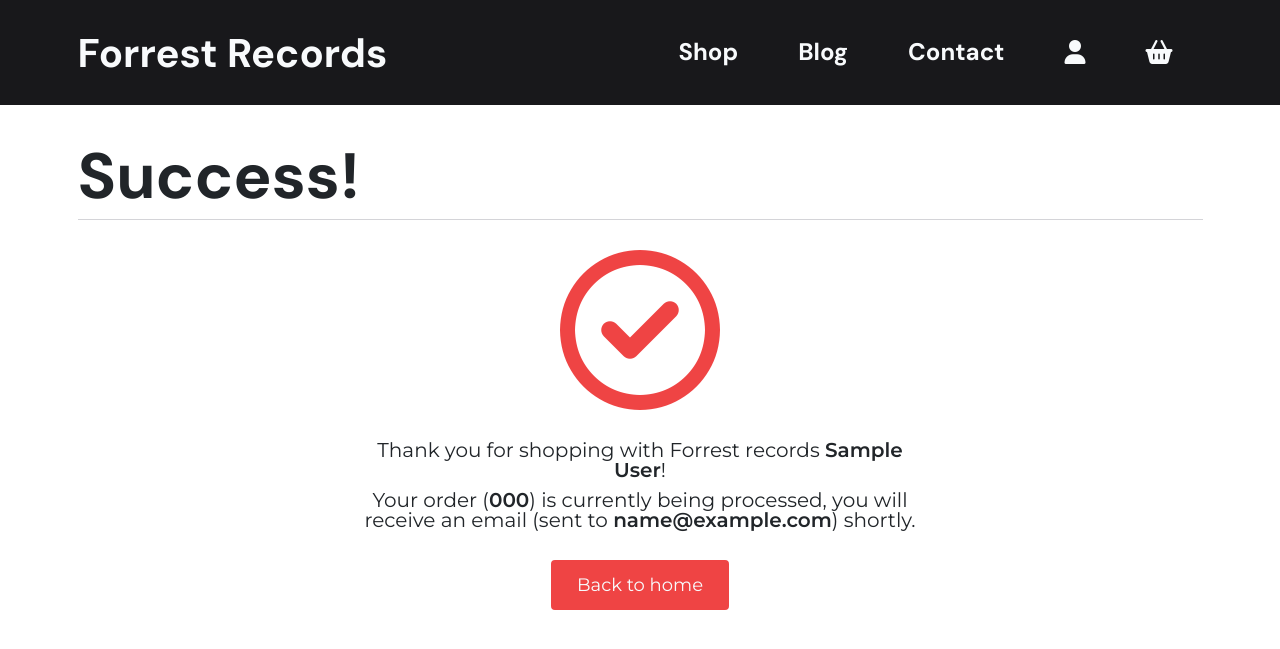
After one commit to SamuelJForrest/forrest-records, a Django app: page /checkout/checkout_success/000 in a window 1280 px wide. The commit adds this page. Shown: the top 649 px of the page. Run offline with Django 3.2, Linux system fonts and the light colour scheme; tables that the repository leaves empty hold one stand-in row (values such as "Sample post"); parts of the project's set-up code (start-up, migrations or seed data) failed here and were passed over; some libraries are stand-ins or nearby versions.

Commit message:
IMP: added checkout and checkout success page

```diff
--- a/bag/templates/bag/bag.html
+++ b/bag/templates/bag/bag.html
@@ -44,7 +44,7 @@
                             <p>£{{ grand_total }}</p>
                         </div>
                     </div>
-                    <a href="#" class="button w-100 text-center mt-3">Proceed to checkout</a>
+                    <a href="{% url 'checkout' %}" class="button w-100 text-center mt-3">Proceed to checkout</a>
                 </div>
             </div>
         </div>
--- a/bag/views.py
+++ b/bag/views.py
@@ -2,6 +2,7 @@ from django.shortcuts import render, redirect, reverse, get_object_or_404, HttpR
 from django.contrib import messages
 
 from products.models import Product
+
 
 def view_bag(request):
     """
--- a/checkout/admin.py
+++ b/checkout/admin.py
@@ -38,8 +38,8 @@ class OrderAdmin(admin.ModelAdmin):
         'country',
         'postcode',
         'town_or_city',
-        'street_address1',
-        'street_address2',
+        'address1',
+        'address2',
         'county',
         'delivery_cost',
         'order_total',
--- /dev/null
+++ b/checkout/templates/checkout/checkout-success.html
@@ -0,0 +1,38 @@
+{% extends 'base.html' %}
+
+{% block extra_title %}
+ - Basket
+{% endblock %}
+
+{% block page_header %}
+    <div class="container">
+        <div class="row">
+            <div class="col-12">
+                <div class="page-header d-flex flex-column flex-md-row justify-content-md-between align-items-md-end mb-3 mb-lg-5">
+                    <h1>{{ page_title }}</h1>
+                </div>
+            </div>
+        </div>
+    </div>
+{% endblock %}
+
+{% block content %}
+<div class="checkout-success">
+    <div class="container">
+        <div class="row">
+            <div class="col-md-6 mx-md-auto text-center">
+                <div class="checkout-success-icon">
+                    <i class="fa-regular fa-circle-check"></i>
+                </div>
+                <p class="mb-3">Thank you for shopping with Forrest records <strong>{{ order.full_name }}</strong>!</p>
+                <p class="mb-5">Your order (<strong>{{ order.order_number }}</strong>) is currently being processed, you will receive an email (sent to <strong>{{ order.email }}</strong>) shortly.</p>
+                <a href="{% url 'home' %}" class="button">Back to home</a>
+            </div>
+        </div>
+    </div>
+</div>
+{% endblock %}
+
+{% block scripts %}
+    {{ block.super }}
+{% endblock %}
--- /dev/null
+++ b/checkout/urls.py
@@ -0,0 +1,11 @@
+from django.urls import path
+from . import views
+
+urlpatterns = [
+    path('', views.checkout, name='checkout'),
+    path(
+        'checkout_success/<order_number>',
+        views.checkout_success,
+        name='checkout_success'
+    ),
+]
--- a/checkout/views.py
+++ b/checkout/views.py
@@ -1,3 +1,123 @@
-from django.shortcuts import render
+from django.shortcuts import render, redirect, reverse, get_object_or_404
+from django.contrib import messages
+from django.conf import settings
 
-# Create your views here.
+from .forms import OrderForm
+from .models import Order, OrderLineItem
+from products.models import Product
+from bag.contexts import bag_contents
+
+import stripe
+
+
+def checkout(request):
+    stripe_public_key = settings.STRIPE_PUBLIC_KEY
+    stripe_secret_key = settings.STRIPE_SECRET_KEY
+
+    if request.method == 'POST':
+        bag = request.session.get('bag', {})
+
+        form_data = {
+            'full_name': request.POST['full_name'],
+            'email': request.POST['email'],
+            'phone_number': request.POST['phone_number'],
+            'country': request.POST['country'],
+            'postcode': request.POST['postcode'],
+            'town_or_city': request.POST['town_or_city'],
+            'address1': request.POST['address1'],
+            'address2': request.POST['address2'],
+            'county': request.POST['county'],
+        }
+        order_form = OrderForm(form_data)
+
+        if order_form.is_valid():
+            order = order_form.save()
+            for item_id, item_data in bag.items():
+                try:
+                    product = Product.objects.get(id=item_id)
+                    if isinstance(item_data, int):
+                        order_line_item = OrderLineItem(
+                            order=order,
+                            product=product,
+                            quantity=item_data,
+                        )
+                        order_line_item.save()
+                    else:
+                        for size, quantity in item_data['items_by_size'].items():
+                            order_line_item = OrderLineItem(
+                                order=order,
+                                product=product,
+                                quantity=quantity,
+                                product_size=size,
+                            )
+                            order_line_item.save()
+                except Product.DoesNotExist:
+                    messages.error(request, (
+                        "One of the products in your bag wasn't "
+                        "found in our database. "
+                        "Please call us for assistance!")
+                    )
+                    order.delete()
+                    return redirect(reverse('view_bag'))
+
+            request.session['save_info'] = 'save-info' in request.POST
+            return redirect(reverse('checkout_success', args=[order.order_number]))
+        else:
+            messages.error(request, 'There was an error with your form. \
+                Please double check your information.')
+    else:
+        bag = request.session.get('bag', {})
+        if not bag:
+            messages.error(request, "There's nothing in your bag at the moment")
+            return redirect(reverse('products'))
+
+        current_bag = bag_contents(request)
+        total = current_bag['grand_total']
+        stripe_total = round(total * 100)
+        stripe.api_key = stripe_secret_key
+        intent = stripe.PaymentIntent.create(
+            amount=stripe_total,
+            currency=settings.STRIPE_CURRENCY,
+        )
+
+        order_form = OrderForm()
+
+    if not stripe_public_key:
+        messages.warning(
+            request,
+            'Stripe public key is missing. Did you forget to set it in your environment?')
+
+    template = 'checkout/checkout.html'
+    page_title = 'Checkout'
+    context = {
+        'order_form': order_form,
+        'page_title': page_title,
+        'stripe_public_key': stripe_public_key,
+        'client_secret': intent.client_secret,
+    }
+
+    return render(request, template, context)
+
+
+def checkout_success(request, order_number):
+    """
+    Handles successful checkouts
+    """
+
+    save_info = request.session.get('save-info')
+    order = get_object_or_404(Order, order_number=order_number)
+    messages.success(request, f'Order successfully processed! \
+        Your order number is {order_number}. A confirmation \
+        email will be sent to {order.email}.')
+
+    if 'bag' in request.session:
+        del request.session['bag']
+
+    template = 'checkout/checkout-success.html'
+    page_title = 'Success!'
+    context = {
+        'order': order,
+        'page_title': page_title
+    }
+
+    return render(request, template, context)
--- a/forrest_records/urls.py
+++ b/forrest_records/urls.py
@@ -27,4 +27,5 @@ urlpatterns = [
     path('profile/', include('profiles.urls')),
     path('artists/', include('artists.urls')),
     path('bag/', include('bag.urls')),
+    path('checkout/', include('checkout.urls')),
 ] + static(settings.MEDIA_URL, document_root=settings.MEDIA_ROOT)
--- a/static/css/_components.scss
+++ b/static/css/_components.scss
@@ -2,6 +2,7 @@
 @import 'components/basket';
 @import 'components/blogs';
 @import 'components/buttons';
+@import 'components/checkout';
 @import 'components/header';
 @import 'components/homepage';
 @import 'components/products';
--- a/static/css/base.css
+++ b/static/css/base.css
@@ -275,11 +275,11 @@ table {
   align-items: center;
 }
 .basket.__empty .basket-icon i {
-  font-size: 8.5rem;
-  background: #18181b;
+  font-size: 10rem;
+  background: #ef4444;
   color: #f8fafc;
-  height: 15rem;
-  width: 15rem;
+  height: 20rem;
+  width: 20rem;
   border-radius: 50%;
   display: flex;
   justify-content: center;
@@ -436,6 +436,86 @@ table {
   padding: 1rem 2rem;
   font-size: 2rem;
   transition: all 0.5s;
+}
+
+.checkout {
+  background-image: linear-gradient(to bottom, #fff 40%, #18181b 40%);
+  padding: 1.6rem 0 15rem 0;
+}
+@media screen and (min-width: 992px) {
+  .checkout {
+    padding: 1.6rem 0 3.2rem 0;
+  }
+}
+.checkout-form fieldset {
+  background: #d4d4d8;
+  border-radius: 0.4rem;
+  padding: 2rem;
+  margin-bottom: 2rem;
+}
+@media screen and (min-width: 992px) {
+  .checkout-form fieldset.form-details {
+    padding: 3rem 5rem;
+    margin-bottom: 0;
+  }
+  .checkout-form fieldset.form-payment {
+    padding: 3rem 4.2rem;
+    margin-bottom: 2.4rem;
+  }
+}
+.checkout-form legend {
+  margin-bottom: 1.6rem;
+}
+.checkout-form label {
+  font-weight: 600;
+}
+.checkout-form input,
+.checkout-form select {
+  font-size: 1.6rem;
+  padding: 0.5rem 1rem;
+  border-radius: 0.4rem;
+}
+.checkout-form #card-errors {
+  padding: 2rem 0 0 0;
+  text-align: center;
+  color: #ef4444;
+}
+.checkout-checkbox {
+  position: relative;
+  height: 2rem;
+  width: 2rem;
+  margin-right: 1rem;
+}
+.checkout-checkbox-wrap {
+  display: flex;
+  align-items: center;
+  margin-top: 1.6rem;
+}
+.checkout-checkbox input[type=checkbox] {
+  position: absolute;
+  top: 0;
+  left: 0;
+  height: 2rem;
+  width: 2rem;
+}
+.checkout-price {
+  color: #f8fafc;
+}
+.checkout-success {
+  font-size: 2rem;
+}
+.checkout-success-icon {
+  margin-bottom: 3rem;
+  display: flex;
+  justify-content: center;
+  align-items: center;
+}
+.checkout-success-icon i {
+  font-size: 16rem;
+  color: #ef4444;
+}
+.checkout-success strong {
+  font-weight: 600;
 }
 
 .header {
@@ -1215,6 +1295,7 @@ h6,
 .basket-item-price,
 .basket-item-update,
 .basket-item-remove,
+.checkout-form legend,
 .product-price,
 .related-item-price {
   font-family: "DM sans";
@@ -1303,6 +1384,7 @@ h6,
 .basket-item-price,
 .basket-item-update,
 .basket-item-remove,
+.checkout-form legend,
 .product-price,
 .related-item-price {
   font-size: 1.6rem;
@@ -1313,6 +1395,7 @@ h6,
 .basket-item-price,
 .basket-item-update,
 .basket-item-remove,
+.checkout-form legend,
 .product-price,
 .related-item-price {
     font-size: 2rem;
--- a/static/css/components/_basket.scss
+++ b/static/css/components/_basket.scss
@@ -134,11 +134,11 @@
             align-items: center;
 
             i {
-                font-size: 8.5rem;
-                background: $color-black;
+                font-size: 10rem;
+                background: $color-red;
                 color: $color-white;
-                height: 15rem;
-                width: 15rem;
+                height: 20rem;
+                width: 20rem;
                 border-radius: 50%;
                 display: flex;
                 justify-content: center;
--- /dev/null
+++ b/static/css/components/_checkout.scss
@@ -0,0 +1,99 @@
+.checkout {
+    background-image: linear-gradient(to bottom, #fff 40%, $color-black 40%);
+    padding: 1.6rem 0 15rem 0;
+
+    @media screen and (min-width: $lg) {
+        padding: 1.6rem 0 3.2rem 0;
+    }
+
+    &-form {
+
+        fieldset {
+            background: $color-grey;
+            border-radius: .4rem;
+            padding: 2rem;
+            margin-bottom: 2rem;
+
+            @media screen and (min-width: $lg) {
+                &.form-details {
+                    padding: 3rem 5rem;
+                    margin-bottom: 0;
+                }
+
+                &.form-payment {
+                    padding: 3rem 4.2rem;
+                    margin-bottom: 2.4rem;
+                }
+            }
+        }
+
+        legend {
+            @extend .h6;
+
+            margin-bottom: 1.6rem;
+        }
+
+        label {
+            font-weight: 600;
+        }
+
+        input,
+        select {
+            font-size: 1.6rem;
+            padding: .5rem 1rem;
+            border-radius: .4rem;
+        }
+
+        #card-errors {
+            padding: 2rem 0 0 0;
+            text-align: center;
+            color: $color-red;
+        }
+    }
+
+    &-checkbox {
+        position: relative;
+        height: 2rem;
+        width: 2rem;
+        margin-right: 1rem;
+
+        &-wrap {
+            display: flex;
+            align-items: center;
+            margin-top: 1.6rem;
+        }
+
+        input[type=checkbox] {
+            position: absolute;
+            top: 0;
+            left: 0;
+            height: 2rem;
+            width: 2rem;
+        }
+    }
+
+    &-price {
+        color: $color-white;
+    }
+
+    // checkout success page
+    &-success {
+        font-size: 2rem;
+
+        &-icon {
+            margin-bottom: 3rem;
+            display: flex;
+            justify-content: center;
+            align-items: center;
+
+            i {
+                font-size: 16rem;
+                color: $color-red;
+            }
+        }
+
+        strong {
+            font-weight: 600;
+        }
+    }
+}
--- a/templates/base.html
+++ b/templates/base.html
@@ -38,6 +38,9 @@
         <link rel="stylesheet" href="{% static 'css/base.css' %}">
     {% endblock %}
 
+    {% block extra_css %}
+    {% endblock %}
+
     {% block corejs %}
         <script
         src="https://code.jquery.com/jquery-3.6.1.js"
@@ -45,6 +48,8 @@
         crossorigin="anonymous"></script>
         <!-- JavaScript Bundle with Popper -->
         <script src="https://cdn.jsdelivr.net/npm/bootstrap@5.2.1/dist/js/bootstrap.bundle.min.js" integrity="sha384-u1OknCvxWvY5kfmNBILK2hRnQC3Pr17a+RTT6rIHI7NnikvbZlHgTPOOmMi466C8" crossorigin="anonymous"></script>
+        <!-- Stripe -->
+        <script src="https://js.stripe.com/v3"></script>
     {% endblock %}
 
 
--- a/templates/includes/nav/navigation.html
+++ b/templates/includes/nav/navigation.html
@@ -49,7 +49,7 @@
                                     <span>£{{ delivery }}</span>
                                 </div> -->
                                 <a href="{% url 'view_bag' %}" class="button w-100 mt-3">View basket</a>
-                                <a href="#" class="button w-100 mt-3">Proceed to checkout</a>
+                                <a href="{% url 'checkout' %}" class="button w-100 mt-3">Proceed to checkout</a>
                             {% else %}
                                 <p class="empty-basket">Your basket is currently empty</p>
                                 <a href="{% url 'products' %}" class="button w-100 mt-3">See products</a>
```
Also changed, not shown: checkout/forms.py (+4 -4 lines), checkout/static/checkout/css/checkout.css (added, +24 -0 lines), checkout/static/checkout/js/stripe_elements.js (added, +75 -0 lines), checkout/templates/checkout/checkout.html (added, +101 -0 lines), forrest_records/settings.py (+13 -0 lines), requirements.txt (+9 -0 lines), 1 other file.
